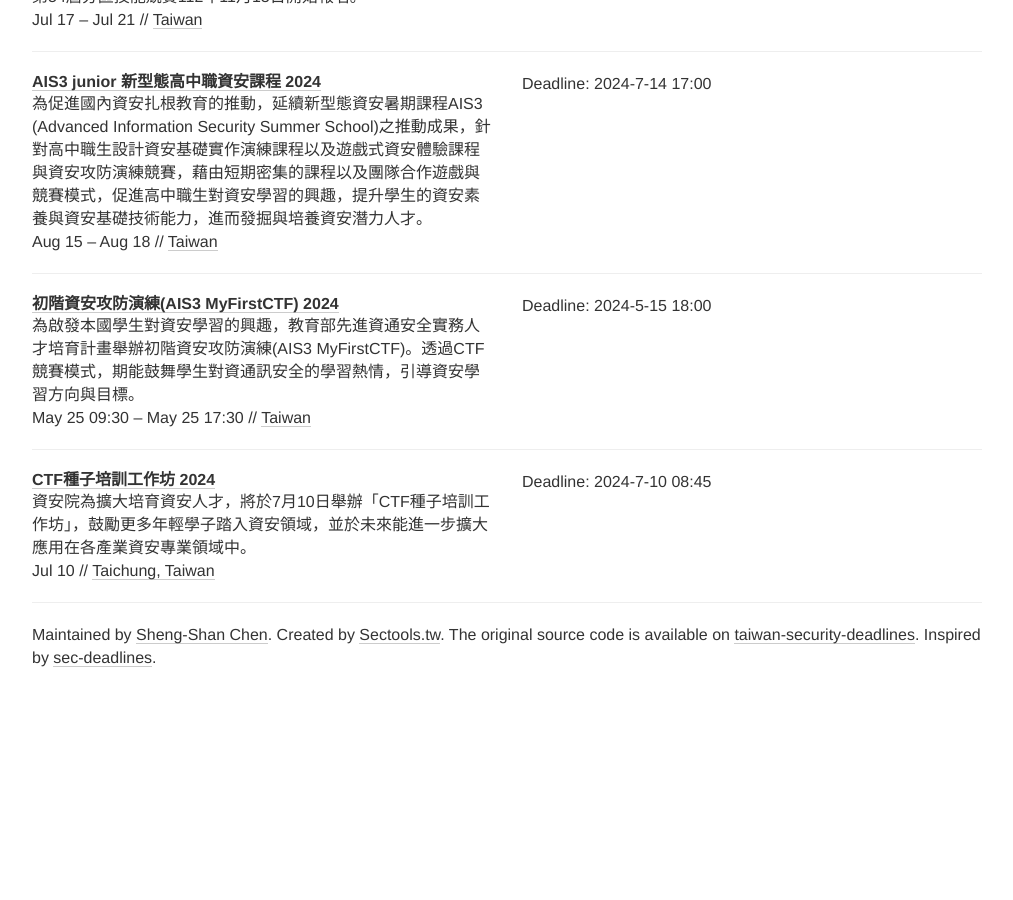
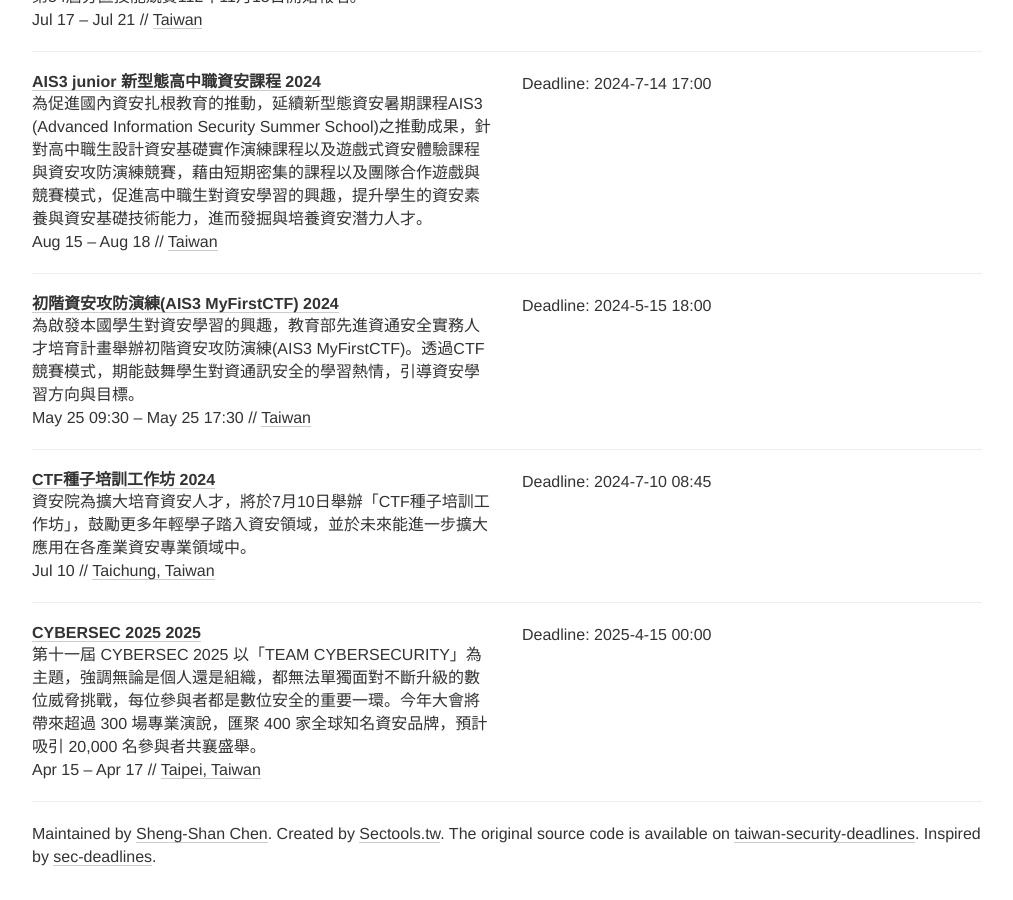
Before and after one commit to stwater20/taiwan-security-deadlines, a Jekyll site: the page built from index.html, in a window 1280 px wide and 900 px high, scrolled down 696 px. Shown: the whole window, without its empty margins (133-1146 px from the left). Built offline with Jekyll 4.4.1, drawn with Linux system fonts in a browser that asks for light colours; nearby versions of some CDN libraries; comment, search, counter and statistics services are not loaded; before the commit the page ends 1397 px from its top, so only the background shows below that.

Commit message:
cybersec

```diff
--- a/_data/conferences.yml
+++ b/_data/conferences.yml
@@ -60,3 +60,14 @@
     - "2024-7-10 08:45"
   place: Taichung, Taiwan
   tags: [EDU, ONLINE, ONSITE]
+
+
+- name: CYBERSEC 2025
+  year: 2025
+  date: Apr 15 - Apr 17
+  description: 第十一屆 CYBERSEC 2025 以「TEAM CYBERSECURITY」為主題，強調無論是個人還是組織，都無法單獨面對不斷升級的數位威脅挑戰，每位參與者都是數位安全的重要一環。今年大會將帶來超過 300 場專業演說，匯聚 400 家全球知名資安品牌，預計吸引 20,000 名參與者共襄盛舉。
+  link: https://cybersec.ithome.com.tw/2025/
+  deadline:
+    - "2025-4-15 00:00"
+  place: Taipei, Taiwan
+  tags: [EDU, ONLINE, ONSITE]
```
